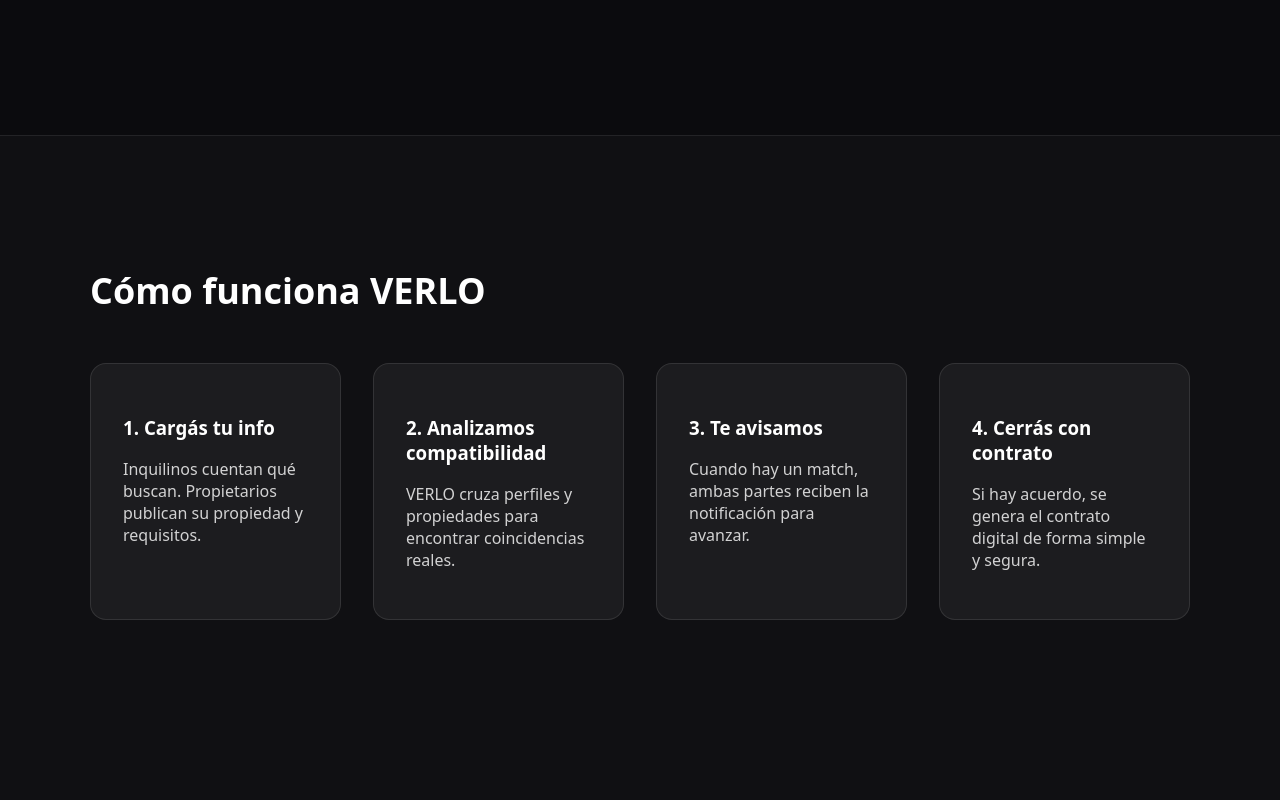
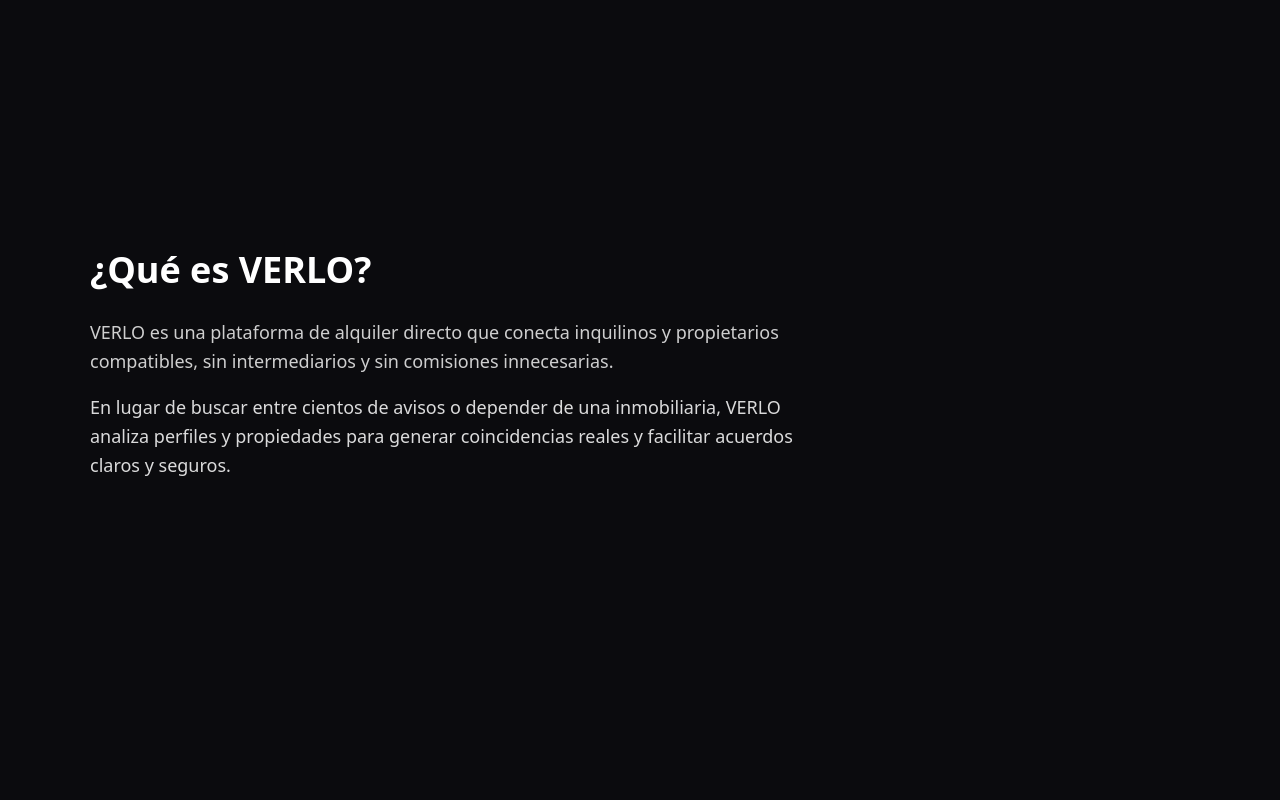
Before and after one commit to rentverlo-dotcom/verlo, a Next.js app: page / in a window 1280 px wide. Shown: the part 720-1520 px from the top of the page. Built offline with nearby package versions, Linux system fonts and the light colour scheme.

Commit message:
Update page.tsx

```diff
--- a/app/page.tsx
+++ b/app/page.tsx
@@ -28,6 +28,38 @@ export default function HomePage() {
           </p>
         </div>
       </section>
+
+      {/* QUE ES VERLO */}
+<section
+  style={{
+    padding: "80px 24px",
+  }}
+>
+  <div className="container">
+    <h2>¿Qué es VERLO?</h2>
+
+    <p style={{ maxWidth: "720px", fontSize: "18px", lineHeight: 1.6 }}>
+      VERLO es una plataforma de alquiler directo que conecta inquilinos y
+      propietarios compatibles, sin intermediarios y sin comisiones
+      innecesarias.
+    </p>
+
+    <p
+      style={{
+        maxWidth: "720px",
+        fontSize: "18px",
+        lineHeight: 1.6,
+        marginTop: "16px",
+        opacity: 0.85,
+      }}
+    >
+      En lugar de buscar entre cientos de avisos o depender de una inmobiliaria,
+      VERLO analiza perfiles y propiedades para generar coincidencias reales y
+      facilitar acuerdos claros y seguros.
+    </p>
+  </div>
+</section>
+
 
       {/* COMO FUNCIONA */}
       <section
```
